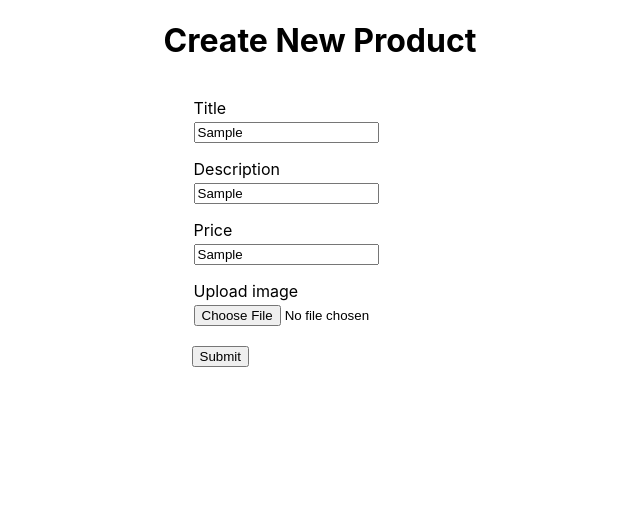
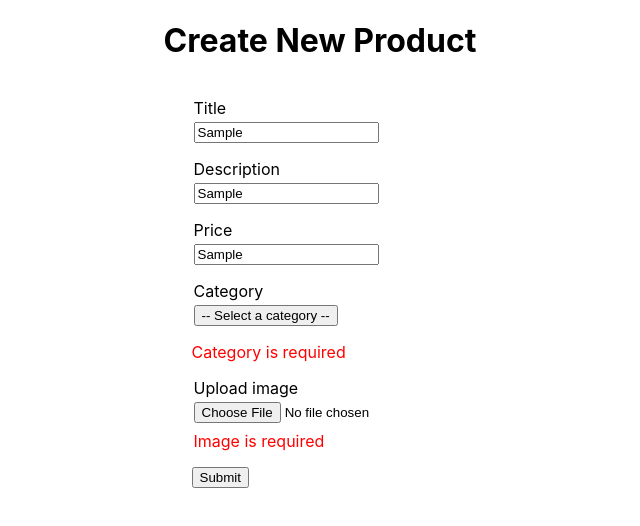
Before and after one commit to alexanderchernetsky/react-frontend-challenges, a React (Create React App) app: page /create-product in a window 1280 px wide. Both pictures are taken after typing "Sample", "Sample", "Sample" into the empty fields and a click on the button "Submit". Shown: the top 526 px of the page, without its empty margins (320-960 px from the left). Built offline with nearby package versions, Linux system fonts and the light colour scheme.

Commit message:
Implement accessible CustomSelect

```diff
--- a/src/pages/create-product/CreateProductPage.tsx
+++ b/src/pages/create-product/CreateProductPage.tsx
@@ -1,5 +1,6 @@
 import {ChangeEvent, useState} from "react";
-import {useForm} from "react-hook-form";
+import {Controller, useForm} from "react-hook-form";
+import CustomSelect from "../products/CustomSelect/CustomSelect";
 import './styles.css';
 
 
@@ -7,13 +8,14 @@ interface CreateProductForm {
     title: string;
     description: string;
     price: number;
+    category: string;
     image: string;
 }
 
 const CreateProductPage = () => {
     const [imageURL, setImageURL] = useState<string | null>(null);
 
-    const {register, handleSubmit, formState: {errors}} = useForm<CreateProductForm>();
+    const {control, register, handleSubmit, formState: {errors}} = useForm<CreateProductForm>();
 
     const handleFileUpload = (event: ChangeEvent<HTMLInputElement>) => {
         const file = event.target.files?.[0];
@@ -26,7 +28,6 @@ const CreateProductPage = () => {
 
     const handleFormSubmit = (data: CreateProductForm) => {
         console.log(data);
-
         // todo: validate form fields, send to the server
         // todo: handle success and error states
     }
@@ -46,22 +47,50 @@ const CreateProductPage = () => {
                     {/* Description */}
                     <fieldset className="form-group">
                         <label htmlFor="description">Description</label>
-                        <input {...register('description',  {required: true})} name="description" type="text" id="description" placeholder="Product Description" />
+                        <input {...register('description',  {required: 'Description is required'})} name="description" type="text" id="description" placeholder="Product Description" />
+                        {errors.description && <p className="text-error">{errors.description.message}</p>}
                     </fieldset>
 
                     {/* Price */}
                     <fieldset className="form-group">
                         <label htmlFor="price">Price</label>
-                        <input {...register('price',  {required: true})} name="price" type="text" id="price" placeholder="Product Price" />
+                        <input {...register('price',  {required: 'Price is required'})} name="price" type="text" id="price" placeholder="Product Price" />
+                        {errors.price && <p className="text-error">{errors.price.message}</p>}
                     </fieldset>
+
+                    {/* Category */}
+                    {/* Native select implementation - the best */}
+                    {/*<fieldset className="form-group">*/}
+                    {/*    <label htmlFor="category">Category</label>*/}
+                    {/*    <select*/}
+                    {/*        {...register('category',  {required: true})}*/}
+                    {/*        name="category"*/}
+                    {/*        id="category"*/}
+                    {/*        defaultValue=""*/}
+                    {/*    >*/}
+                    {/*        <option value="" disabled>-- Select a category --</option>*/}
+                    {/*        <option value="clothes">Clothes</option>*/}
+                    {/*        <option value="furniture">Furniture</option>*/}
+                    {/*        <option value="electronics">Electronics</option>*/}
+                    {/*    </select>*/}
+                    {/*</fieldset>*/}
+
+                    {/* Custom Dropdown integrated with react-hook-form */}
+                    <Controller name="category" control={control} rules={{required: 'Category is required'}} render={({field, fieldState}) => (
+                        <>
+                            <CustomSelect value={field.value} onChange={field.onChange} label="Category" options={['Clothes', 'Furniture', 'Electronics']} />
+                            {fieldState.error && <p className="text-error">{fieldState.error.message}</p>}
+                        </>
+                    )} />
 
                     {/* Image */}
                     <fieldset className="form-group">
                         <label htmlFor="product-image">Upload image</label>
-                        <input {...register('image',  {required: true})} name="image" type="file" accept="image/*" id="product-image" onChange={handleFileUpload} />
+                        <input {...register('image',  {required: 'Image is required'})} name="image" type="file" accept="image/*" id="product-image" onChange={handleFileUpload} />
                         <div>
                             {imageURL && <img src={imageURL} width={100} height={100} alt="Preview" />}
                         </div>
+                        {errors.image && <p className="text-error">{errors.image.message}</p>}
                     </fieldset>
 
                     {/* Submit */}
--- /dev/null
+++ b/src/pages/products/CustomSelect/CustomSelect.tsx
@@ -0,0 +1,161 @@
+import {FC, useEffect, useRef, useState} from "react";
+
+
+interface CustomSelectProps {
+    label: string;
+    options: string[];
+    value: string;
+    onChange: (value: string) => void;
+}
+
+// accessible custom select
+const CustomSelect:FC<CustomSelectProps> = ({label, options, value, onChange}) => {
+    const [isDropdownOpen, setIsDropdownOpen] = useState<boolean>(false);
+    const [selectedOption, setSelectedOption] = useState<string | null>(value ?? null);
+    const [activeIndex, setActiveIndex] = useState(0);
+    const dropdownContainerRef = useRef<HTMLFieldSetElement | null>(null);
+    const triggerButtonRef = useRef<HTMLButtonElement | null>(null);
+    const listRef = useRef<HTMLUListElement | null>(null);
+
+
+    const toggleDropdown = () => {
+        setIsDropdownOpen(prev => !prev);
+    }
+
+    const handleSelection = (value: string) => {
+        setSelectedOption(value);
+        onChange(value);
+        setIsDropdownOpen(false);
+    }
+
+    const onKeyDownTrigger = (event: React.KeyboardEvent<HTMLButtonElement>) => {
+        switch (event.key) {
+            case "Enter":
+            case ' ': // space
+                event.preventDefault();
+                setIsDropdownOpen(prev => !prev);
+                setActiveIndex(0);
+                break;
+            default:
+                break;
+        }
+    }
+
+    useEffect(() => {
+        // closing dropdown on outside click
+        const handleDocumentMouseDown = (event: MouseEvent) => {
+            const target = event.target as Node | null;
+            const container = dropdownContainerRef.current;
+            if (!container) return;
+            if (target && !container.contains(target)) {
+                setIsDropdownOpen(false);
+            }
+        };
+
+        // Use mousedown so the outside click is handled before any click logic toggles state
+        window.addEventListener('mousedown', handleDocumentMouseDown);
+        return () => {
+            window.removeEventListener('mousedown', handleDocumentMouseDown);
+        };
+    }, [])
+
+    // When dropdown opens, move focus to the list so Enter can select
+    useEffect(() => {
+        if (isDropdownOpen) {
+            // Defer to next tick to ensure element is in DOM
+            setTimeout(() => {
+                listRef.current?.focus();
+            }, 0);
+        }
+    }, [isDropdownOpen]);
+
+    // Keep the active option visible when navigating with arrows
+    useEffect(() => {
+        if (!isDropdownOpen) return;
+        const el = document.getElementById(`category-option-${activeIndex}`);
+        el?.scrollIntoView({ block: 'nearest' });
+    }, [activeIndex, isDropdownOpen]);
+
+    return (
+        <fieldset className="form-group" ref={dropdownContainerRef}>
+            <label htmlFor="category">{label}</label>
+            <button
+                ref={triggerButtonRef}
+                aria-haspopup="listbox"
+                aria-labelledby="category"
+                aria-expanded={isDropdownOpen}
+                onClick={toggleDropdown}
+                onKeyDown={onKeyDownTrigger}
+                type='button'
+            >
+                {selectedOption ??  '-- Select a category --'}
+            </button>
+
+            {isDropdownOpen && (
+                (() => {
+                    const activeOptionId = `category-option-${activeIndex}`;
+                    const handleListKeyDown = (e: React.KeyboardEvent<HTMLUListElement>) => {
+                        if (e.key === 'Escape') {
+                            e.preventDefault();
+                            setIsDropdownOpen(false);
+                            // Restore focus to trigger
+                            setTimeout(() => triggerButtonRef.current?.focus(), 0);
+                            return;
+                        }
+                        if (e.key === 'Enter') {
+                            e.preventDefault();
+                            const value = options[activeIndex];
+                            if (value) {
+                                handleSelection(value);
+                                // Focus returns to button naturally since list is removed
+                                setTimeout(() => triggerButtonRef.current?.focus(), 0);
+                            }
+                            return;
+                        }
+                        if (e.key === 'ArrowDown' || e.key === 'ArrowUp' || e.key === 'Home' || e.key === 'End') {
+                            e.preventDefault();
+                            setActiveIndex((prev) => {
+                                const last = options.length - 1;
+                                if (e.key === 'Home') return 0;
+                                if (e.key === 'End') return last;
+                                if (e.key === 'ArrowDown') return Math.min(prev + 1, last);
+                                if (e.key === 'ArrowUp') return Math.max(prev - 1, 0);
+                                return prev;
+                            });
+                            return;
+                        }
+                    };
+                    return (
+                        <ul
+                            id="dropdown"
+                            role="listbox"
+                            aria-labelledby="category"
+                            className="custom-select-dropdown"
+                            tabIndex={-1}
+                            ref={listRef}
+                            aria-activedescendant={activeOptionId}
+                            onKeyDown={handleListKeyDown}
+                        >
+                            {options.map((opt, i) => (
+                                <li
+                                    key={opt}
+                                    id={`category-option-${i}`}
+                                    className={`custom-select-option${i === activeIndex ? ' active' : ''}`}
+                                    role="option"
+                                    aria-selected={selectedOption === opt}
+                                    onMouseEnter={() => setActiveIndex(i)}
+                                    onMouseDown={(e) => e.preventDefault()}
+                                    onClick={() => handleSelection(opt)}
+                                >
+                                    {opt}
+                                </li>
+                            ))}
+                        </ul>
+                    );
+                })()
+            )}
+        </fieldset>
+    )
+};
+
+export default CustomSelect;
--- a/src/pages/products/styles.css
+++ b/src/pages/products/styles.css
@@ -51,3 +51,23 @@
     from { opacity: 0; transform: translateX(-50%) translateY(-20px); }
     to   { opacity: 1; transform: translateX(-50%) translateY(0); }
 }
+
+.custom-select-option {
+    width: 100%;
+    cursor: pointer;
+    list-style: none;
+}
+
+.custom-select-option:hover {
+    background-color: #2196F3;
+}
+
+.custom-select-dropdown {
+    padding: 8px;
+    margin-top: 0;
+    background-color: darkgray;
+}
+
+.active {
+    background-color: #2196F3;
+}
```
